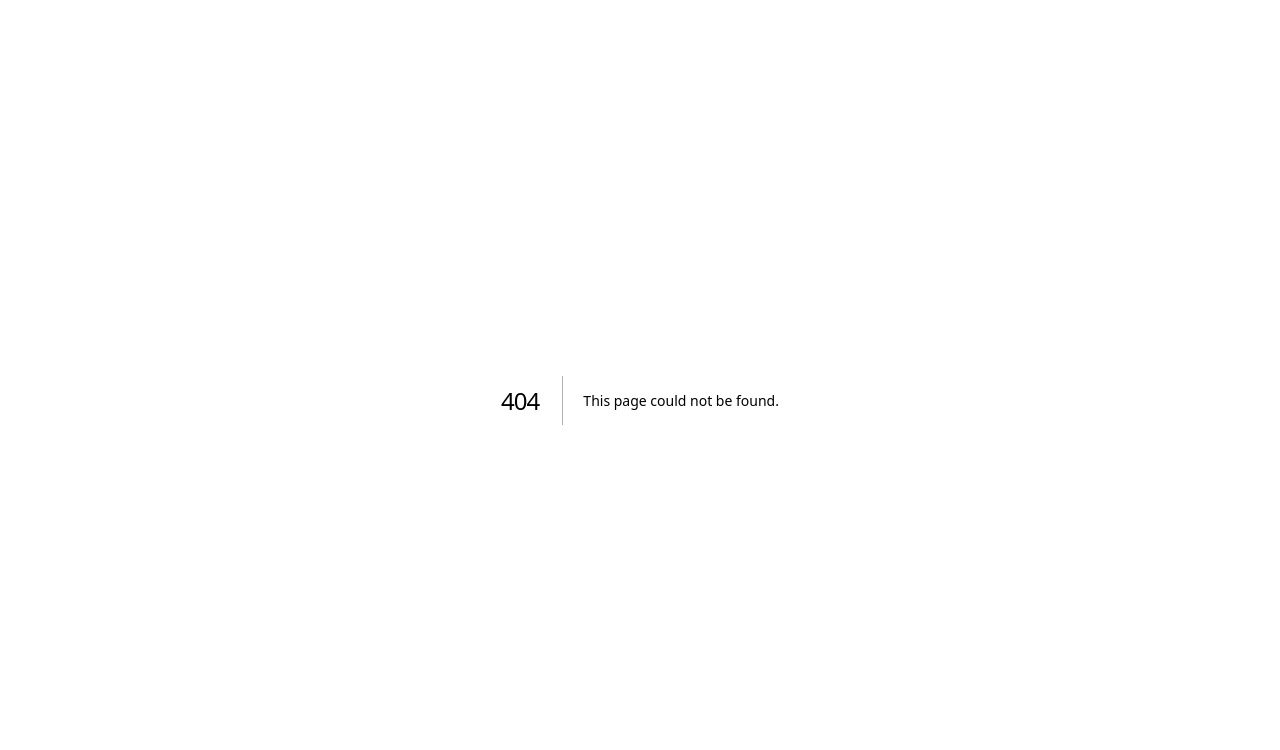
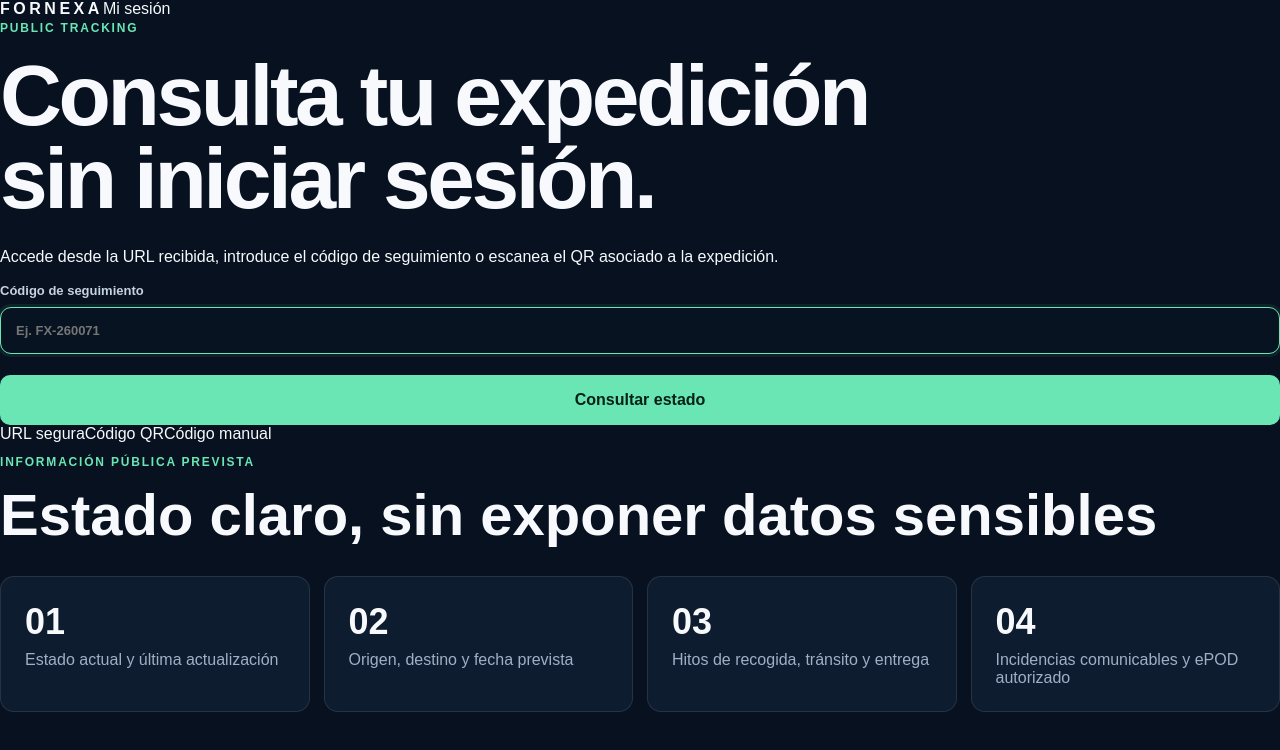
Before and after one commit to fragonh2-boop/Fornexa, a Next.js app: page /tracking in a window 1280 px wide. Before the commit this address had no page. Shown: the top 750 px of the page. Built offline with nearby package versions, Linux system fonts and the light colour scheme.

Commit message:
Add public shipment tracking page

```diff
--- /dev/null
+++ b/app/tracking/page.tsx
@@ -0,0 +1,63 @@
+"use client";
+
+import Link from "next/link";
+import { FormEvent, useState } from "react";
+
+export default function TrackingPage() {
+  const [code, setCode] = useState("");
+  const [message, setMessage] = useState("");
+
+  function handleSubmit(event: FormEvent<HTMLFormElement>) {
+    event.preventDefault();
+    const cleanCode = code.trim();
+
+    if (cleanCode.length < 6) {
+      setMessage("Introduce un código de seguimiento válido.");
+      return;
+    }
+
+    setMessage(`Consulta preparada para ${cleanCode}. La conexión con expediciones reales se activará en la siguiente fase.`);
+  }
+
+  return (
+    <main className="tracking-page">
+      <header className="tracking-header">
+        <Link href="/" className="auth-logo">FORNEXA</Link>
+        <Link href="/login" className="tracking-session-link">Mi sesión</Link>
+      </header>
+
+      <section className="tracking-hero">
+        <div>
+          <span className="card-kicker">PUBLIC TRACKING</span>
+          <h1>Consulta tu expedición sin iniciar sesión.</h1>
+          <p>Accede desde la URL recibida, introduce el código de seguimiento o escanea el QR asociado a la expedición.</p>
+        </div>
+
+        <form className="tracking-card" onSubmit={handleSubmit}>
+          <label className="auth-field">
+            Código de seguimiento
+            <input value={code} onChange={(event) => setCode(event.target.value)} placeholder="Ej. FX-260071" autoFocus />
+          </label>
+          <button className="auth-submit" type="submit">Consultar estado</button>
+          <div className="tracking-methods">
+            <span>URL segura</span><span>Código QR</span><span>Código manual</span>
+          </div>
+          {message && <p className="auth-message" role="status">{message}</p>}
+        </form>
+      </section>
+
+      <section className="tracking-preview">
+        <div className="section-heading">
+          <p className="eyebrow">Información pública prevista</p>
+          <h2>Estado claro, sin exponer datos sensibles</h2>
+        </div>
+        <div className="metrics">
+          <article><span>01</span><p>Estado actual y última actualización</p></article>
+          <article><span>02</span><p>Origen, destino y fecha prevista</p></article>
+          <article><span>03</span><p>Hitos de recogida, tránsito y entrega</p></article>
+          <article><span>04</span><p>Incidencias comunicables y ePOD autorizado</p></article>
+        </div>
+      </section>
+    </main>
+  );
+}
```
